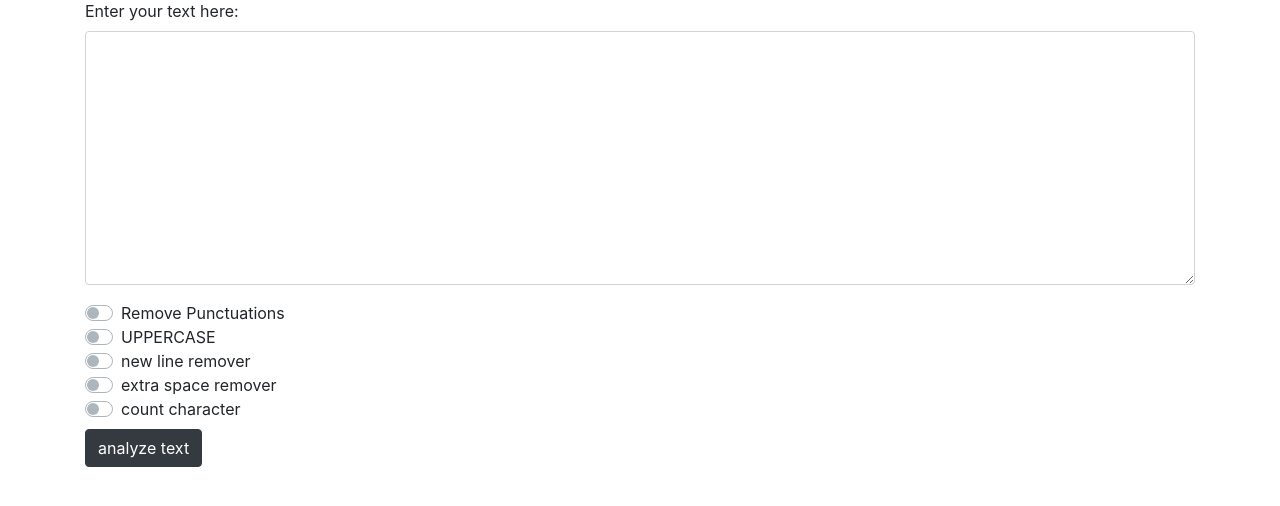
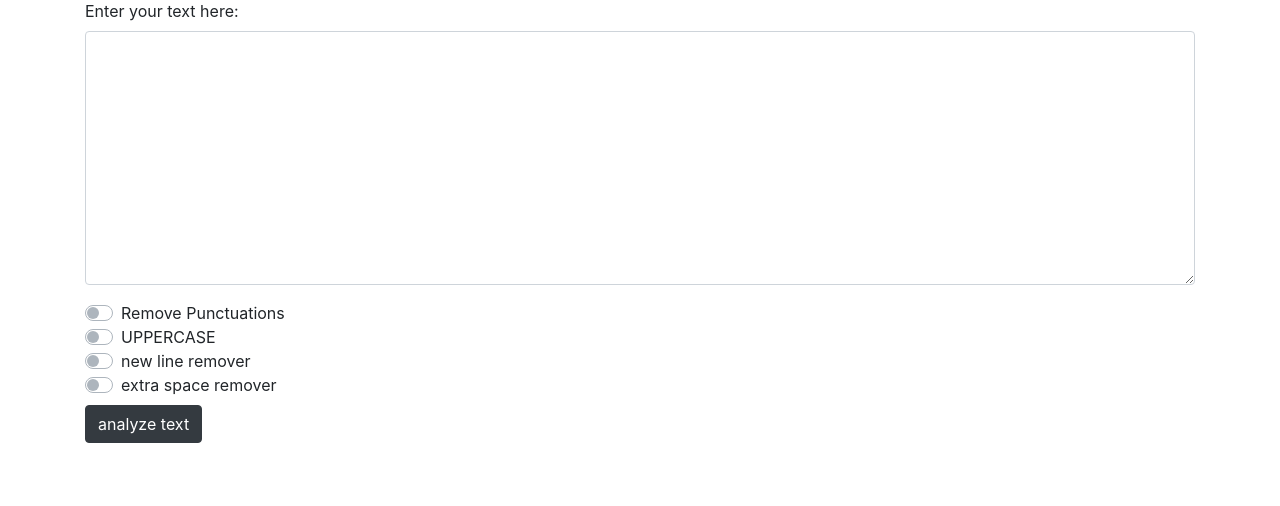
Before and after one commit to Jinal55/TExtANalyzer-python-django, a Django app: page / in a window 1280 px wide. Shown: the part 123-629 px from the top of the page. Run offline with Django 5.2, Linux system fonts and the light colour scheme.

Commit message:
removed count character

```diff
--- a/templates/index.html
+++ b/templates/index.html
@@ -75,10 +75,10 @@
             <label class="custom-control-label" for="customSwitch4">extra space remover</label>
         </div>
 
-        <div class="custom-control custom-switch">
-            <input type="checkbox" name="charcount" class="custom-control-input" id="customSwitch5">
-            <label class="custom-control-label" for="customSwitch5">count character</label>
-        </div>
+<!--        <div class="custom-control custom-switch">-->
+<!--            <input type="checkbox" name="charcount" class="custom-control-input" id="customSwitch5">-->
+<!--            <label class="custom-control-label" for="customSwitch5">count character</label>-->
+<!--        </div>-->
 
         <button type="submit" class="btn btn-dark mt-2">analyze text</button>
     </form>
```
